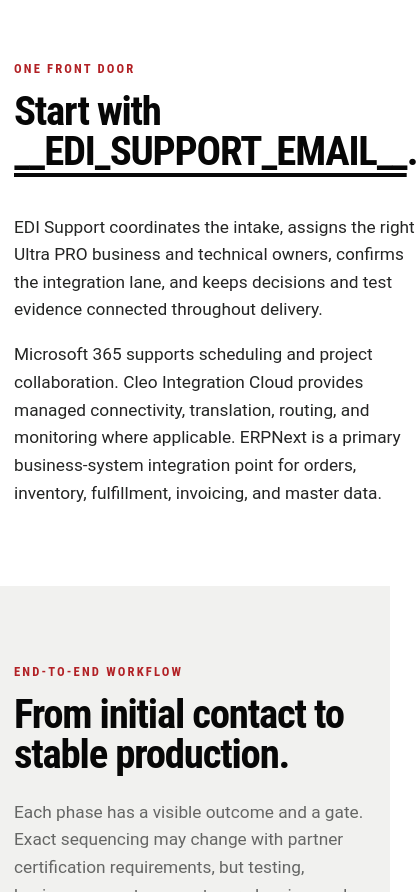
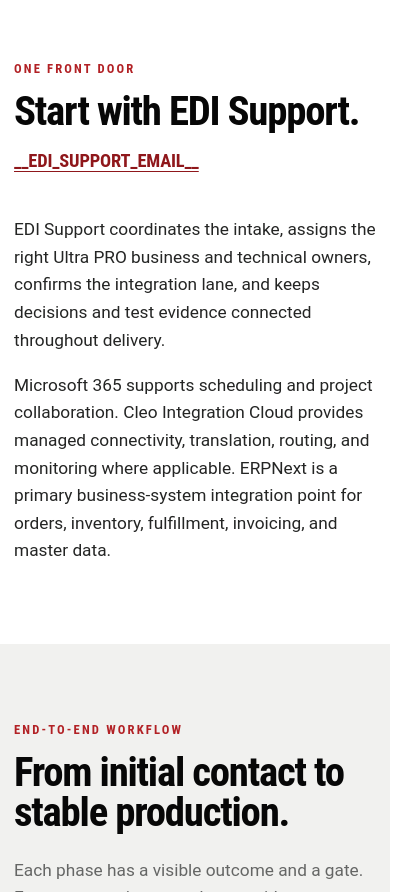
Before and after one commit to jdzidrums/UPI-Static-Content, a website: page site/index.html in a window 390 px wide. Shown: the part 1803-2695 px from the top of the page, 417 px wide, since content can reach past the window. Drawn offline with Linux system fonts and the light colour scheme.

Commit message:
Fix oversized onboarding support email layout
Render the EDI support address as a smaller responsive link beneath the section heading and guard against heading-size regressions.

```diff
--- a/site/assets/css/styles.css
+++ b/site/assets/css/styles.css
@@ -536,6 +536,21 @@ select {
 .section-heading h2 {
   color: var(--black);
   font-size: clamp(2.55rem, 5.2vw, 4.75rem);
+}
+
+.section-heading__email {
+  display: inline-block;
+  max-width: 100%;
+  margin-top: 18px;
+  color: var(--red-dark);
+  font-family: var(--font-condensed);
+  font-size: clamp(1.15rem, 2.2vw, 1.65rem);
+  font-weight: 800;
+  letter-spacing: -0.01em;
+  line-height: 1.2;
+  overflow-wrap: anywhere;
+  text-decoration-thickness: 1px;
+  text-underline-offset: 0.2em;
 }
 
 .section--dark .section-heading h2,
--- a/site/index.html
+++ b/site/index.html
@@ -113,7 +113,8 @@
       <div class="shell intro-grid">
         <div class="section-heading reveal">
           <p class="eyebrow eyebrow--red">One front door</p>
-          <h2>Start with <a href="mailto:__EDI_SUPPORT_EMAIL__">__EDI_SUPPORT_EMAIL__</a>.</h2>
+          <h2>Start with EDI Support.</h2>
+          <a class="section-heading__email" href="mailto:__EDI_SUPPORT_EMAIL__">__EDI_SUPPORT_EMAIL__</a>
         </div>
         <div class="intro-copy reveal">
           <p>EDI Support coordinates the intake, assigns the right Ultra PRO business and technical owners, confirms the integration lane, and keeps decisions and test evidence connected throughout delivery.</p>
```
Also changed, not shown: scripts/validate-site.mjs (+7 -0 lines).
